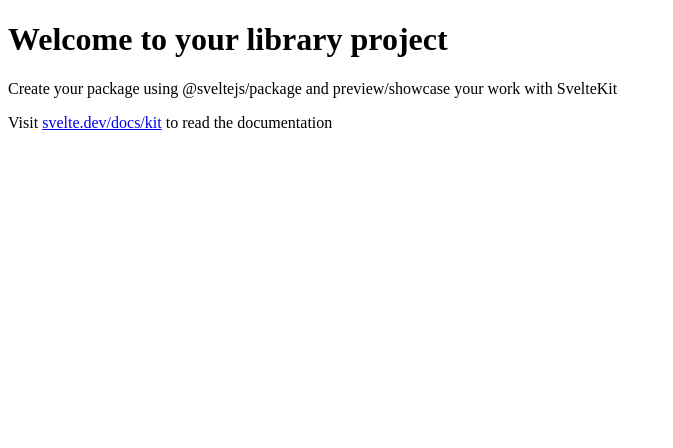
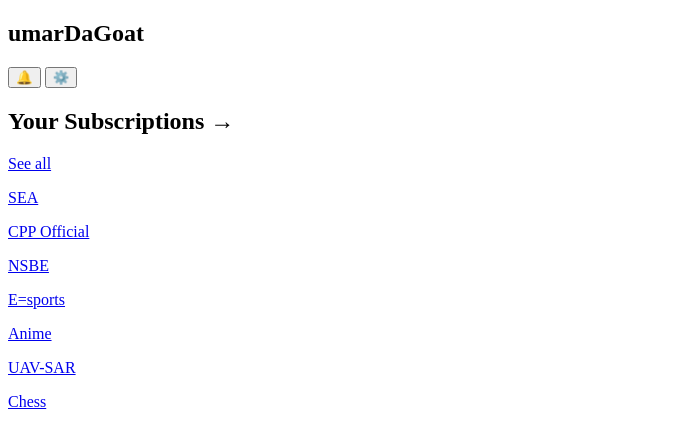
Before and after one commit to TimiParkinson/CPP-SEA-Campus-Events-App, a SvelteKit app: page / in a window 1280 px wide. Shown: the top 448 px of the page, without its empty margins (0-673 px from the left). Built offline with nearby package versions, Linux system fonts and the light colour scheme.

Commit message:
feat(home): profile header + subscription  preview with skeletons

```diff
--- a/src/routes/+page.svelte
+++ b/src/routes/+page.svelte
@@ -1,3 +1,97 @@
-<h1>Welcome to your library project</h1>
-<p>Create your package using @sveltejs/package and preview/showcase your work with SvelteKit</p>
-<p>Visit <a href="https://svelte.dev/docs/kit">svelte.dev/docs/kit</a> to read the documentation</p>
+<script lang="ts">
+    import { onMount } from "svelte";
+
+    // Mock data (we'll replace later)
+    type Sub = { name: string; logo?: string};
+    type Ev = { title: string; date: string; image?: string; location?: string };
+
+    // Mock user data (later this will come from the DB via +page.server.ts)
+    let user = { name: 'umarDaGoat', avatar: ''};
+
+    // Subscription list (clubs/ orgs)
+    let subscriptions: Sub[] = [
+        { name: 'SEA'}, {name: 'CPP Official' }, {name: 'NSBE' },
+        {name: 'E=sports' }, { name: 'Anime'}, { name: 'UAV-SAR'},
+        {name: 'Chess' }
+    ];
+
+    // Events list (mock data with title/date/location)
+    let events: Ev[] = [
+        { title: 'SEA Hack Night', date: 'Tomorrow • 6:00 PM', location: 'Bldg 9, Lab 213' },
+        { title: 'NSBE Resume Clinic', date: 'Fri • 3:00 PM', location: 'Career Center' },
+        { title: 'Anime Screening', date: 'Sat • 7:30 PM', location: 'Ursa Minor' }
+    ];
+
+    // Skeleton loader logic
+    // "loading" = true means show gray placeholders first
+    let loading = true;
+
+    // When the component mounts, wait 800ms then flip loading = false
+    onMount(() => {
+        const t = setTimeout(() => (loading = false), 800);
+        return () => clearTimeout(t); // cleanup if component unmounts
+    });
+</script>
+
+<!-- Container for the whole page-->
+ <div class ="mx-auto max-w-6xl px-4 py-6">
+    <!--Profile section-->
+    <section class="flex items-center justify-between">
+        <div class="flex items-center gap-3">
+            {#if loading}
+                <!--Skeleton avatar-->
+                <div class="h-40 w-10 rounded bg-gray-200 animate-pulse"></div>
+                <!--Skeleton username-->
+                <div class="h-6 w-10 rounded bg-gray-200 animate-pulse"></div>
+            {:else}
+                <!--Real avatar(empty gray circle for now)-->
+                <div class="h-15 w-15 rounded-full bg-gray-100"></div>
+                <!--Real username-->
+                <h1 class="text-3xl font-semibold">{user.name}</h1>
+            {/if}
+        </div>
+
+        <!--Icons on the right-->
+        <div class="flex items-center gap-4 text-gray-500">
+            <!--Icon emoji palceholders for now-->
+            <button aria-label="Notifications">🔔</button>
+            <button aria-label="Settings">⚙️</button>
+        </div>
+    </section>
+    <!--Subscriptions preview-->
+    <section class="mt-12">
+        <!--Header row for this section-->
+        <div class="mb-2 flex items-center justify-between">
+            <!--Section title-->
+            <h2 class="text-xl font-semibold">Your Subscriptions →</h2>
+            <!--Link to a page that lists all subsriptions-->
+            <a href="/subscriptions" class="text-sm underline">See all</a>
+        </div>
+
+        <!--Horizontal scroll roll-->
+        <div class="flex gap-8 overflow-x-auto pb-2">
+            {#if loading}
+                <!--Render 8 skeleton "org chips" while loading, dont care about the value-->
+                {#each Array(8) as _}
+                    <div class="shrink-0 w-24">
+                        <!--Circular skeleton for the org logo-->
+                        <div class="mx-auto h-16 w-16 rounded bg-gray-200 animate-pulse"></div>
+                        <!--Small rectangle skeleton where the org names will show-->
+                        <div class="mx-auto mt-2 h-3 w-14 rounded bg-gray-200 animate-pulse"></div>
+                    </div>
+                {/each}
+            {:else}
+                <!--Loop through subscriptions array and render each item as 's'-->
+                {#each subscriptions as s}
+                    <!--(Link to org page later)-->
+                    <a class="shrink-0 w-24" href="#">
+                        <!--Round logo container (empty for now put <img src ={s.logo})-->
+                        <div class="mx-auto h-26 w-26 rounded-full bg-gray-200 overflow-hidden"></div>
+                        <!--Org name centered; truncate prevents long name from wrapping-->
+                        <p class="mt-2 text-center text-sm truncate">{s.name}</p>
+                    </a>
+                {/each}
+            {/if}
+        </div>
+    </section>
+ </div>
```
